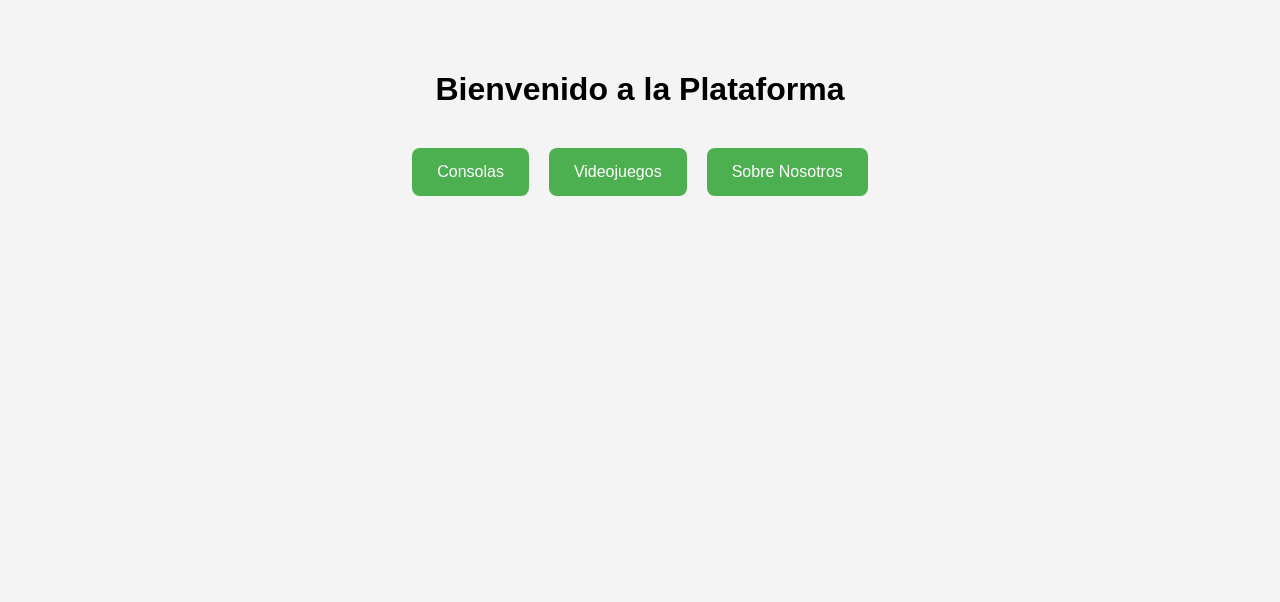
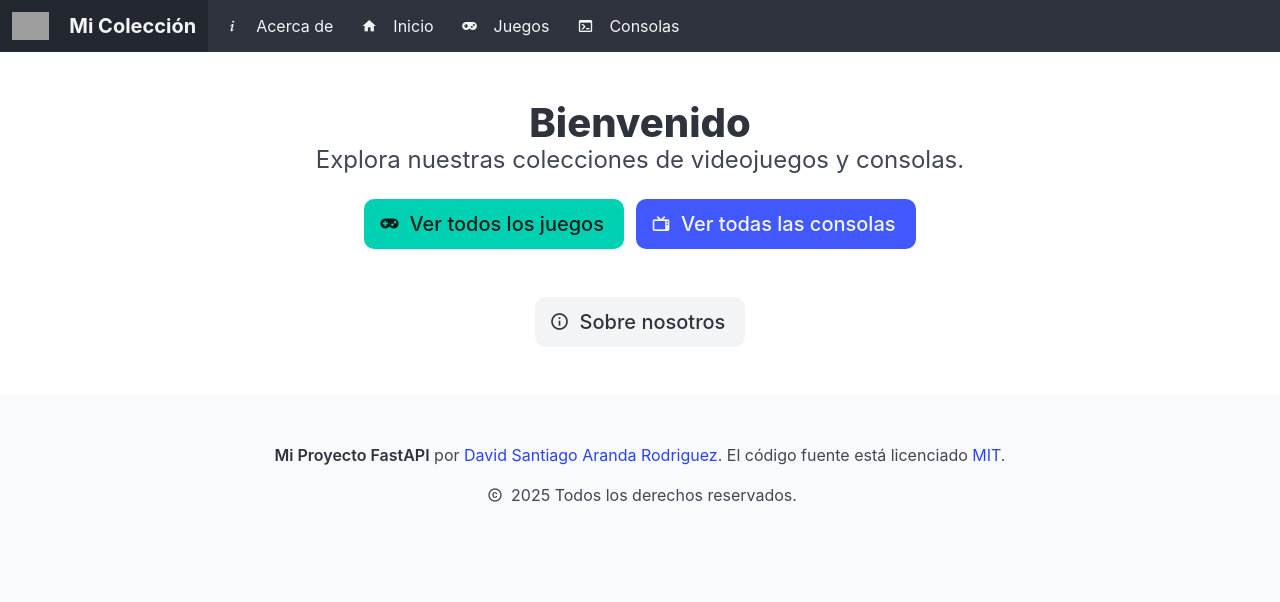
Before and after one commit to SantiArandaRod/dev_project, a FastAPI app: page / in a window 1280 px wide. Shown: the top 602 px of the page. Run offline with FastAPI, Linux system fonts and the light colour scheme; parts of the project's set-up code (start-up, migrations or seed data) failed here and were passed over; grey boxes are pictures that could not be loaded.

Commit message:
add css to html

```diff
--- a/templates/base.html
+++ b/templates/base.html
@@ -11,8 +11,6 @@
     <!-- Material Design Icons -->
     <link rel="stylesheet" href="https://cdn.jsdelivr.net/npm/@mdi/font@7.4.47/css/materialdesignicons.min.css">
 
-    <!-- Favicon -->
-    <link rel="icon" type="image/svg+xml" href="https://zglfsrorntifwejtpmjq.supabase.co/storage/v1/object/public/pet.images/image/favicon.svg">
 
     {% block extra_head %}{% endblock %}
 </head>
--- a/templates/home.html
+++ b/templates/home.html
@@ -1,47 +1,28 @@
-<!-- templates/home.html -->
-<!DOCTYPE html>
-<html lang="es">
-<head>
-    <meta charset="UTF-8">
-    <title>Inicio</title>
-    <style>
-        body {
-            font-family: Arial, sans-serif;
-            text-align: center;
-            background-color: #f4f4f4;
-            margin: 0;
-            padding: 50px;
-        }
-        h1 {
-            margin-bottom: 40px;
-        }
-        .btn-container {
-            display: flex;
-            justify-content: center;
-            gap: 20px;
-            flex-wrap: wrap;
-        }
-        a.button {
-            display: inline-block;
-            padding: 15px 25px;
-            font-size: 16px;
-            color: white;
-            background-color: #4CAF50;
-            text-decoration: none;
-            border-radius: 8px;
-            transition: background-color 0.3s ease;
-        }
-        a.button:hover {
-            background-color: #45a049;
-        }
-    </style>
-</head>
-<body>
-    <h1>Bienvenido a la Plataforma</h1>
-    <div class="btn-container">
-        <a href="/web/consoles" class="button">Consolas</a>
-        <a href="/web/games" class="button">Videojuegos</a>
-        <a href="/web/about" class="button">Sobre Nosotros</a>
+{% extends "base.html" %}
+
+{% block title %}Inicio - Mi Colección{% endblock %}
+
+{% block content %}
+<div class="content has-text-centered">
+    <h1 class="title is-2">Bienvenido</h1>
+    <p class="subtitle is-4">Explora nuestras colecciones de videojuegos y consolas.</p>
+
+    <div class="buttons is-centered mt-5">
+        <a href="/games/view" class="button is-primary is-medium">
+            <span class="icon"><i class="mdi mdi-gamepad-variant"></i></span>
+            <span>Ver todos los juegos</span>
+        </a>
+        <a href="/consoles/view" class="button is-link is-medium">
+            <span class="icon"><i class="mdi mdi-television-classic"></i></span>
+            <span>Ver todas las consolas</span>
+        </a>
     </div>
-</body>
-</html>
+
+    <div class="mt-6">
+        <a href="/about" class="button is-light is-medium">
+            <span class="icon"><i class="mdi mdi-information-outline"></i></span>
+            <span>Sobre nosotros</span>
+        </a>
+    </div>
+</div>
+{% endblock %}
--- a/templates/includes/footer.html
+++ b/templates/includes/footer.html
@@ -1,19 +1,15 @@
-
+{# templates/includes/footer.html #}
 <footer class="footer">
   <div class="content has-text-centered">
     <p>
-      <strong>Game and consoles</strong> by <a David Santiago Aranda Rodriguez</a>.
-      The website content different data in csv files updated in Kagle.
+      <strong>Mi Proyecto FastAPI</strong> por <a>David Santiago Aranda Rodriguez</a>. El código fuente está licenciado
+      <a href="http://opensource.org/licenses/mit-license.php">MIT</a>.
     </p>
-      <p>
-          <a href="https://www.kaggle.com/datasets/tayyarhussain/best-selling-game-consoles-of-all-time"
-        >best selling game consoles of all time</a
-      >.
-      </p>
-      <p>
-          <a href="https://www.kaggle.com/datasets/mohamedhanyyy/video-games/discussion?sort=undefined"
-        >video games</a
-      >.
-      </p>
+    <p>
+        <span class="icon-text">
+            <span class="icon"><i class="mdi mdi-copyright"></i></span>
+            <span>2025 Todos los derechos reservados.</span>
+        </span>
+    </p>
   </div>
 </footer>
--- a/templates/includes/navbar.html
+++ b/templates/includes/navbar.html
@@ -1,50 +1,45 @@
-<nav class="navbar" role="navigation" aria-label="main navigation" style="overflow:visible; z-index: 10;">
+{# templates/includes/navbar.html #}
+<nav class="navbar is-dark" role="navigation" aria-label="main navigation">
   <div class="navbar-brand">
-    <a class="navbar-item" href="/web/">
-      GameDB
+    <a class="navbar-item" href="/">
+      <img src="/statics/img.jpg" alt="Logo">
+      <span class="ml-2 has-text-weight-bold is-size-5">Mi Colección</span>
     </a>
 
-    <a role="button" class="navbar-burger" aria-label="menu" aria-expanded="false" data-target="navbarGameApp">
+    <a role="button" class="navbar-burger" aria-label="menu" aria-expanded="false" data-target="navbarBasicExample">
+      <span aria-hidden="true"></span>
       <span aria-hidden="true"></span>
       <span aria-hidden="true"></span>
       <span aria-hidden="true"></span>
     </a>
   </div>
+  {# templates/includes/navbar.html (fragmento del navbar-start) #}
+  <a class="navbar-item" href="/about"> {# ¡Añade esta línea! #}
+    <span class="icon"><i class="mdi mdi-information-variant"></i></span>
+    <span>Acerca de</span>
+  </a>
+</div>
 
-  <div id="navbarGameApp" class="navbar-menu">
+  <div id="navbarBasicExample" class="navbar-menu">
     <div class="navbar-start">
-      <a class="navbar-item" href="/web/games">
-        Juegos
+      <a class="navbar-item" href="/">
+        <span class="icon"><i class="mdi mdi-home"></i></span>
+        <span>Inicio</span>
       </a>
-
-      <a class="navbar-item" href="/web/consoles">
-        Consolas
+      <a class="navbar-item" href="/games/view">
+        <span class="icon"><i class="mdi mdi-gamepad-variant"></i></span>
+        <span>Juegos</span>
+      </a>
+      <a class="navbar-item" href="/consoles/view">
+        <span class="icon"><i class="mdi mdi-console"></i></span>
+        <span>Consolas</span>
       </a>
     </div>
 
     <div class="navbar-end">
       <div class="navbar-item">
         <div class="buttons">
-          <a class="button is-primary" href="/web/games/new">
-            <strong>+ Adicionar Juego</strong>
-          </a>
-          <a class="button is-link" href="/web/consoles/new">
-            + Adicionar Consola
-          </a>
-        </div>
-      </div>
-
-      <div class="navbar-item">
-        <form class="field is-grouped" action="/web/games/search" method="get">
-          <p class="control is-expanded">
-            <input id="q" class="input" type="text" name="q" placeholder="Buscar juego..." required>
-          </p>
-          <p class="control">
-            <button type="submit" class="button is-info">
-              Buscar
-            </button>
-          </p>
-        </form>
+          </div>
       </div>
     </div>
   </div>
```
